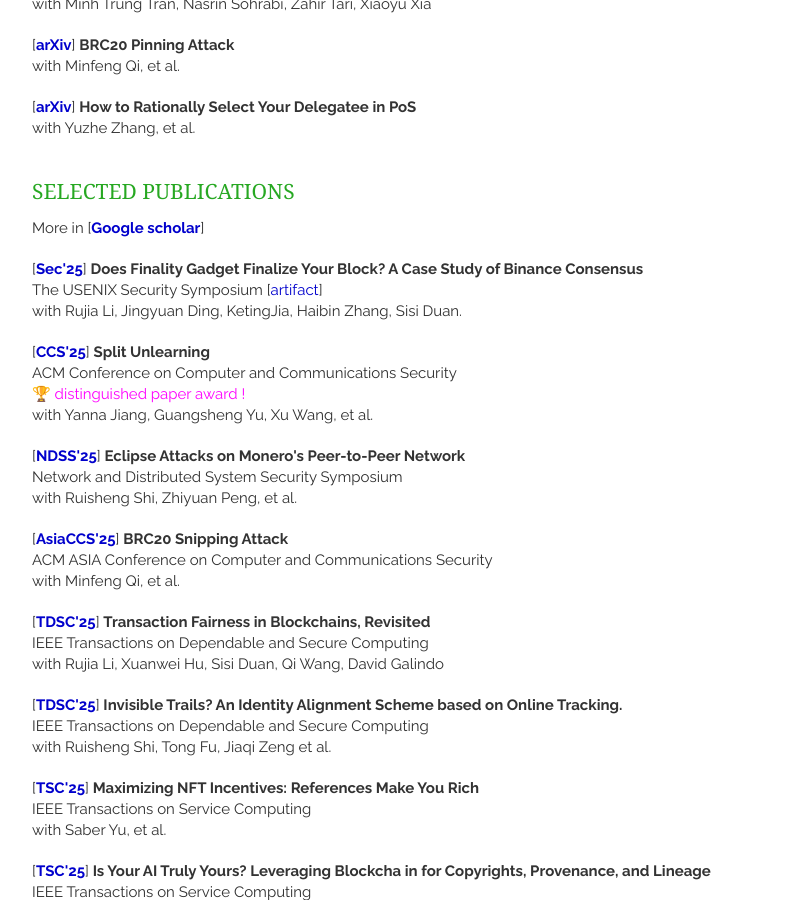
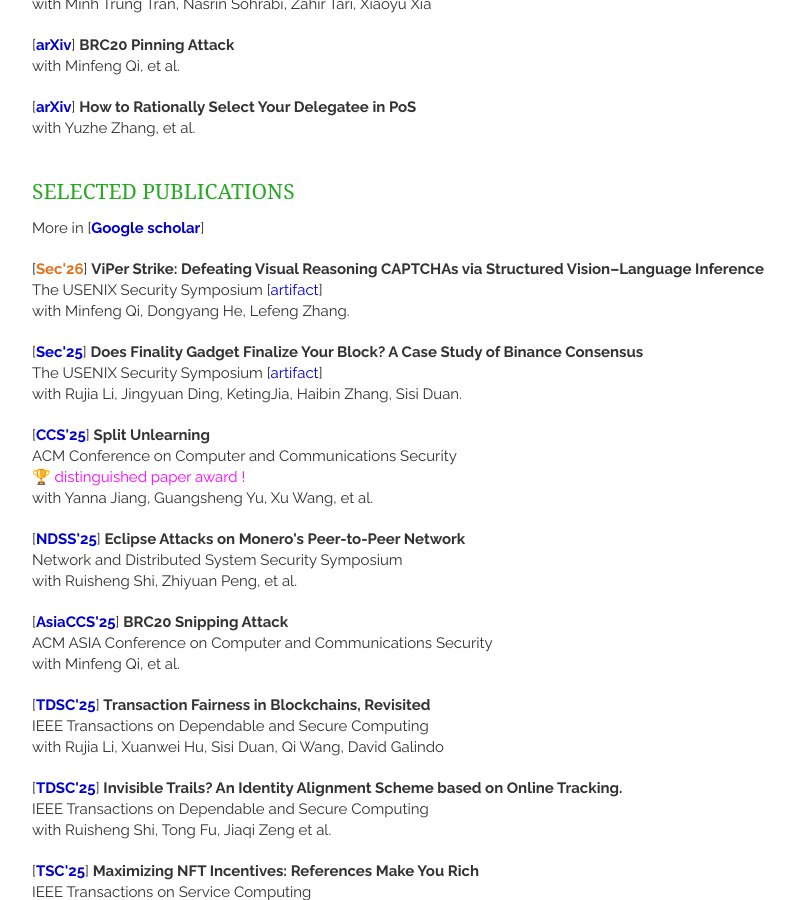
Before and after one commit to qinwang-git/qinwang-git.github.io, a Jekyll site: the page built from index.html, in a window 1280 px wide and 900 px high, scrolled down 693 px. Shown: the whole window, without its empty margins (328-1123 px from the left). Built offline with Jekyll 4.4.1, drawn with Linux system fonts in a browser that asks for light colours; nearby versions of some CDN libraries; a script that is not in the unit is left out; the list of posts is cut into pages by our own code.

Commit message:
Update publications.html

```diff
--- a/_includes/publications.html
+++ b/_includes/publications.html
@@ -59,6 +59,16 @@
     <article>
     More in [<strong><a href = "https://scholar.google.com/citations?user=6jdTO0cAAAAJ&hl=en" target="_blank">Google scholar</a></strong>]
     </article>
+
+    <article>
+        <header>
+          [<strong><a href = "" target="_blank">Sec'26</a></strong>]
+               <strong> ViPer Strike: Defeating Visual Reasoning CAPTCHAs via Structured Vision–Language Inference </strong>
+            <br> The USENIX Security Symposium [<a href = "https://github.com/tsinghua-cel/bsc-attack-experiment?tab=readme-ov-file#appendix" target="_blank">artifact</a>]
+            <br> with Minfeng Qi, Dongyang He, Lefeng Zhang.
+        </header>
+    </article>
+
 
       <article>
         <header>
```
